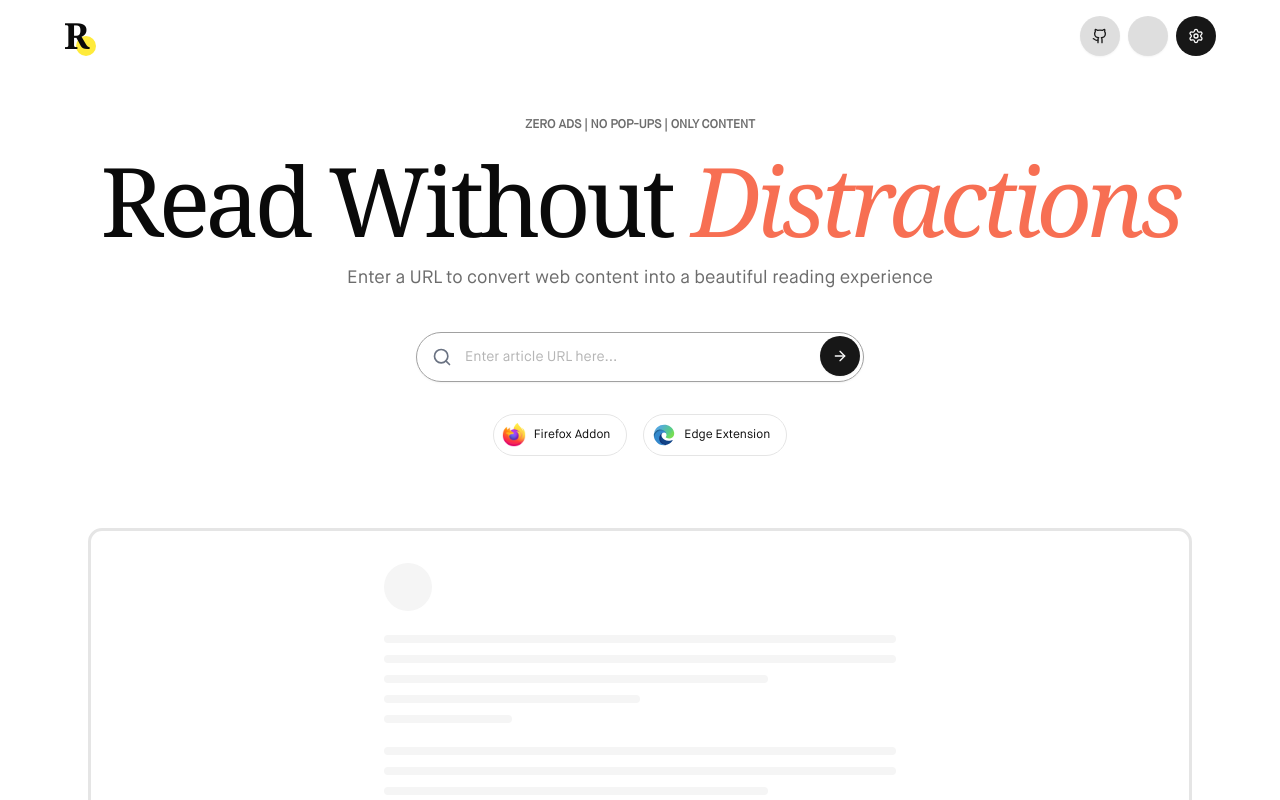
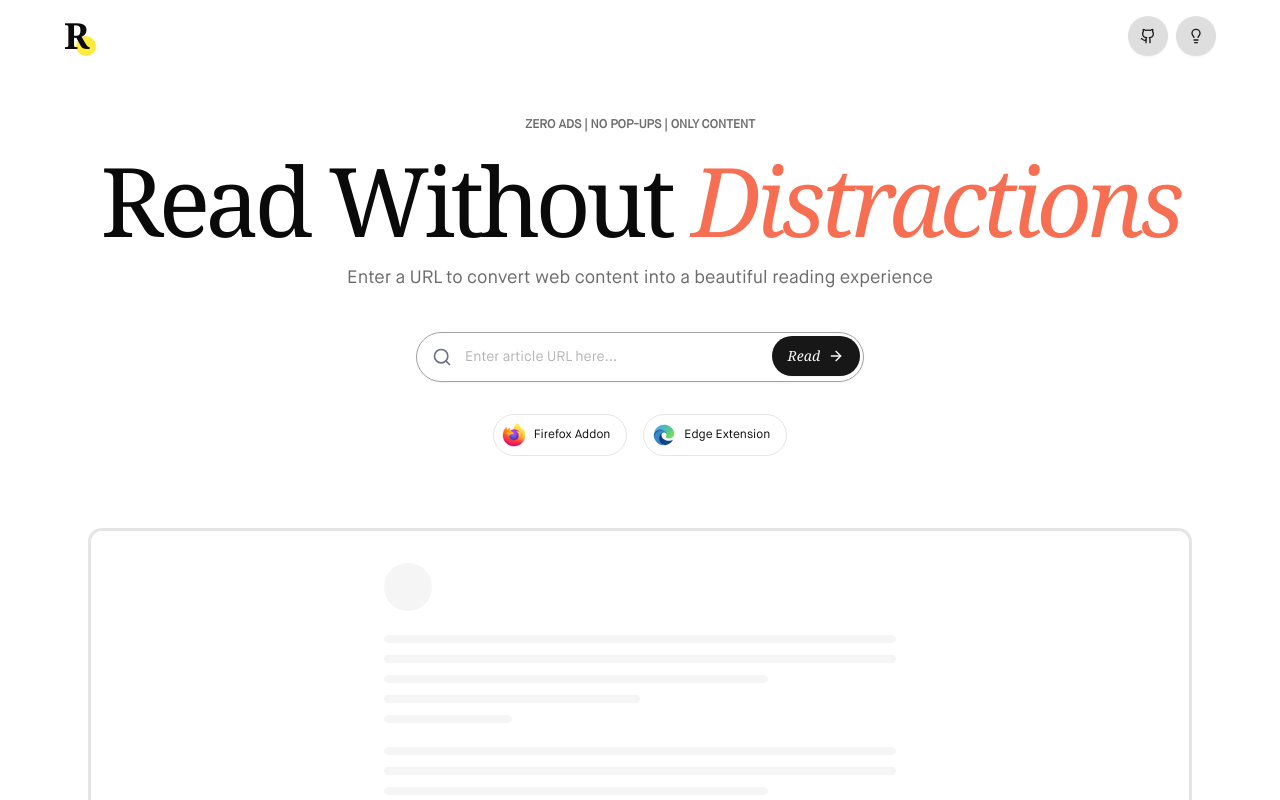
Before and after one commit to Ankitupa007/rwd, a Next.js app: page / in a window 1280 px wide. Shown: the top 800 px of the page. Built offline with nearby package versions, Linux system fonts and the light colour scheme.

Commit message:
Improved theme-toggle state, button text, Moved settings UI

```diff
--- a/package.json
+++ b/package.json
@@ -1,6 +1,6 @@
 {
-  "name": "boring-reader",
-  "version": "0.1.0",
+  "name": "rwd",
+  "version": "2.1.0",
   "private": true,
   "scripts": {
     "dev": "next dev --turbopack",
--- a/src/components/common/header.jsx
+++ b/src/components/common/header.jsx
@@ -181,6 +181,8 @@ const Header = () => {
               ) : null}
             </div>
             <ToggleTheme />
+
+            {content && !loading && (
             <Popover side={"right"}>
               <PopoverTrigger asChild>
                 <Button
@@ -236,6 +238,7 @@ const Header = () => {
                 </div>
               </PopoverContent>
             </Popover>
+            )}
           </div>
         </div>
       </div>
--- a/src/components/common/theme-toggle.jsx
+++ b/src/components/common/theme-toggle.jsx
@@ -2,13 +2,13 @@
 
 import { useTheme } from "next-themes";
 import { Button } from "../ui/button";
-import { Moon, Sun, CloudMoon } from "lucide-react";
+import { Moon, Sun, Book, Lightbulb } from "lucide-react";
 import { useEffect, useState } from "react";
 
 const themes = ["dark", "light", "book"];
 
 export const ToggleTheme = () => {
-  const { theme, setTheme } = useTheme();
+  const { theme, setTheme, resolvedTheme } = useTheme();
   const [mounted, setMounted] = useState(false);
 
   useEffect(() => {
@@ -23,7 +23,7 @@ export const ToggleTheme = () => {
 
   const icon = {
     dark: <Sun className="size-4" />,
-    light: <CloudMoon className="size-4" />,
+    light: <Lightbulb className="size-4" />,
     book: <Moon className="size-4" />,
   };
 
@@ -39,7 +39,7 @@ export const ToggleTheme = () => {
       variant="secondary"
       className="w-10 h-10 flex justify-center items-center rounded-full cursor-pointer"
     >
-      {icon[theme || "dark"]}
+      {icon[resolvedTheme || "dark"] || icon["dark"]}
       <span className="sr-only">Toggle Theme</span>
     </Button>
   );
--- a/src/components/search/EmptyState.jsx
+++ b/src/components/search/EmptyState.jsx
@@ -6,7 +6,7 @@ export const EmptyState = ({ isOffline }) => {
       <span className="mb-12 text-xs text-foreground/60 font-bold uppercase">
         ZERO ADS | NO POP-UPS | ONLY CONTENT
       </span>
-      <h2 className="text-6xl font-serif lg:text-8xl font-medium my-4 tracking-tighter">
+      <h2 className="text-5xl font-serif lg:text-8xl font-medium my-4 tracking-tighter">
         Read Without <span className="text-[#F76F53] italic">Distractions</span>
       </h2>
       <p className="text-lg text-foreground/60">
--- a/src/components/search/SearchBar.jsx
+++ b/src/components/search/SearchBar.jsx
@@ -29,7 +29,10 @@ export const SearchBar = ({ value, onChange, onSubmit, loading, disabled }) => {
           {loading ? (
             <Loader size={16} className="animate-spin" />
           ) : (
+            <span className="flex items-center">
+              <span className="italic font-serif mr-2">Read</span>
             <ArrowRight size={18} />
+            </span>
           )}
         </Button>
       </div>
```
